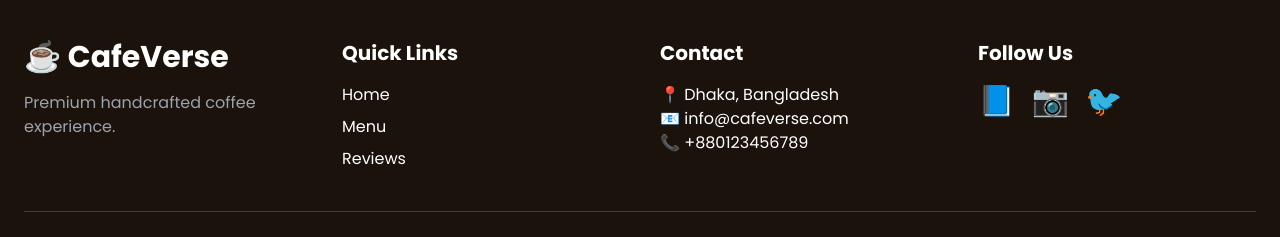
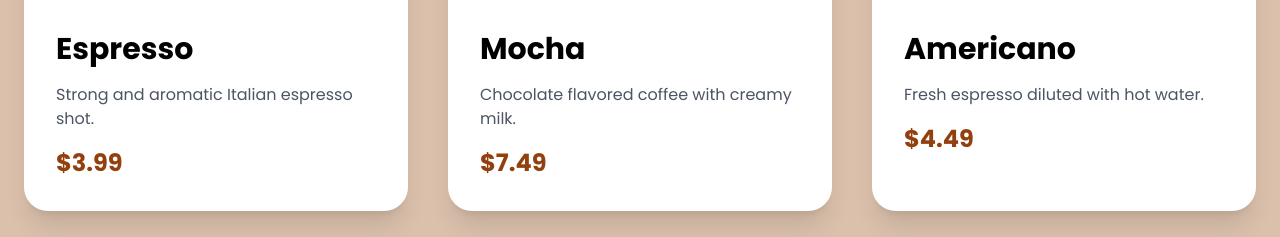
Before and after one commit to masudrananayeem/Cafe-Verse, a Flask app: page / in a window 1280 px wide. Shown: the part 2161-2398 px from the top of the page. Run offline with Flask 3, Linux system fonts and the light colour scheme; some libraries are stand-ins or nearby versions.

Commit message:
update cards

```diff
--- a/templates/index.html
+++ b/templates/index.html
@@ -279,6 +279,138 @@ url('/static/images/dashboard-1.jpg');">
 
                 </div>
 
+                <!-- Card 4 -->
+<div class="bg-white rounded-3xl overflow-hidden shadow-xl hover:-translate-y-4 duration-300">
+
+    <img src="https://images.unsplash.com/photo-1445116572660-236099ec97a0?w=700"
+        class="h-72 w-full object-cover">
+
+    <div class="p-8">
+
+        <h3 class="text-3xl font-bold">Espresso</h3>
+
+        <p class="my-4 text-gray-600">
+            Strong and aromatic Italian espresso shot.
+        </p>
+
+        <span class="text-2xl font-bold text-amber-800">
+            $3.99
+        </span>
+
+    </div>
+
+</div>
+
+<!-- Card 5 -->
+<div class="bg-white rounded-3xl overflow-hidden shadow-xl hover:-translate-y-4 duration-300">
+
+    <img src="https://images.unsplash.com/photo-1461023058943-07fcbe16d735?w=700"
+        class="h-72 w-full object-cover">
+
+    <div class="p-8">
+
+        <h3 class="text-3xl font-bold">Mocha</h3>
+
+        <p class="my-4 text-gray-600">
+            Chocolate flavored coffee with creamy milk.
+        </p>
+
+        <span class="text-2xl font-bold text-amber-800">
+            $7.49
+        </span>
+
+    </div>
+
+</div>
+
+<!-- Card 6 -->
+<div class="bg-white rounded-3xl overflow-hidden shadow-xl hover:-translate-y-4 duration-300">
+
+    <img src="https://images.unsplash.com/photo-1572442388796-11668a67e53d?w=700"
+        class="h-72 w-full object-cover">
+
+    <div class="p-8">
+
+        <h3 class="text-3xl font-bold">Americano</h3>
+
+        <p class="my-4 text-gray-600">
+            Fresh espresso diluted with hot water.
+        </p>
+
+        <span class="text-2xl font-bold text-amber-800">
+            $4.49
+        </span>
+
+    </div>
+
+</div>
+
+<!-- Card 7 -->
+<div class="bg-white rounded-3xl overflow-hidden shadow-xl hover:-translate-y-4 duration-300">
+
+    <img src="https://images.unsplash.com/photo-1517701550927-30cf4ba1f3d1?w=700"
+        class="h-72 w-full object-cover">
+
+    <div class="p-8">
+
+        <h3 class="text-3xl font-bold">Caramel Latte</h3>
+
+        <p class="my-4 text-gray-600">
+            Sweet caramel mixed with premium latte.
+        </p>
+
+        <span class="text-2xl font-bold text-amber-800">
+            $8.99
+        </span>
+
+    </div>
+
+</div>
+
+<!-- Card 8 -->
+<div class="bg-white rounded-3xl overflow-hidden shadow-xl hover:-translate-y-4 duration-300">
+
+    <img src="https://images.unsplash.com/photo-1459755486867-b55449bb39ff?w=700"
+        class="h-72 w-full object-cover">
+
+    <div class="p-8">
+
+        <h3 class="text-3xl font-bold">Iced Coffee</h3>
+
+        <p class="my-4 text-gray-600">
+            Refreshing cold coffee with ice cubes.
+        </p>
+
+        <span class="text-2xl font-bold text-amber-800">
+            $5.49
+        </span>
+
+    </div>
+
+</div>
+
+<!-- Card 9 -->
+<div class="bg-white rounded-3xl overflow-hidden shadow-xl hover:-translate-y-4 duration-300">
+
+    <img src="https://images.unsplash.com/photo-1512568400610-62da28bc8a13?w=700"
+        class="h-72 w-full object-cover">
+
+    <div class="p-8">
+
+        <h3 class="text-3xl font-bold">Cold Brew</h3>
+
+        <p class="my-4 text-gray-600">
+            Smooth slow-brewed coffee served chilled.
+        </p>
+
+        <span class="text-2xl font-bold text-amber-800">
+            $6.49
+        </span>
+
+    </div>
+
+</div>
+
             </div>
 
         </div>
```
